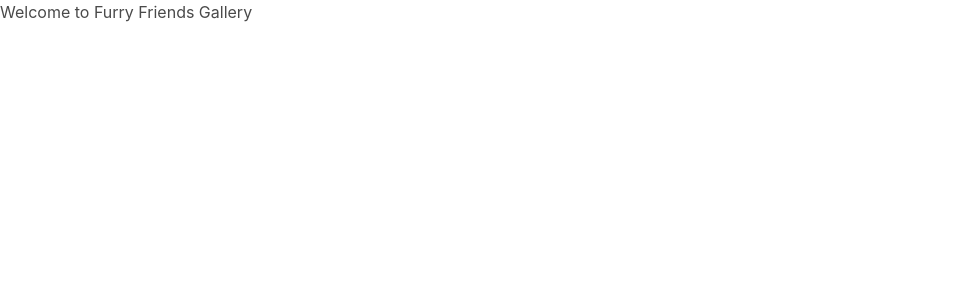
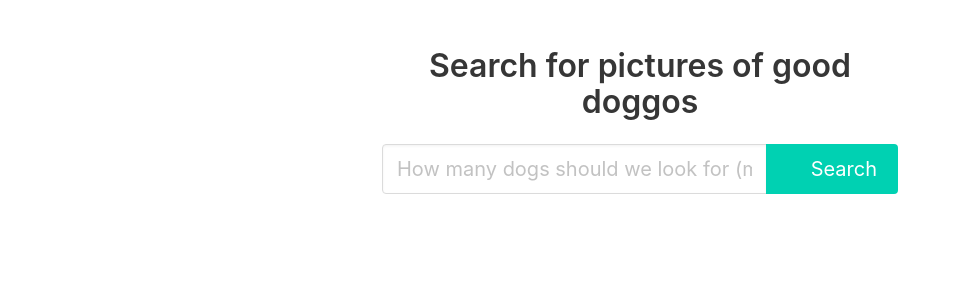
Before and after one commit to sudosoph/furry-friend-gallery, a React (Create React App) app: page / in a window 1280 px wide. Shown: the top 300 px of the page, without its empty margins (0-961 px from the left). Built offline with nearby package versions, Linux system fonts and the light colour scheme; no server answers.

Commit message:
Added App return logic and Bulma classes for CSS

```diff
--- a/src/App.js
+++ b/src/App.js
@@ -31,11 +31,57 @@ function App() {
   const [isLoading, setIsLoading] = useState(false);
   const [numOfDogs, setNumOfDogs] = useState('');
   const [totalDogsSearched, setTotalDogsSearched] = useState(0);
-  return (
-    <>
-      <h1>Welcome to Furry Friends Gallery</h1>
-    </>
-  );
+
+  const handleSubmit= async e => {
+    e.preventDefault();
+    setIsLoading(true);
+    setDogPictures(await loadDogPictures(numOfDogs));
+    setIsLoading(false);
+  }
+
+  useEffect(() => {
+    setTotalDogsSearched(totalDogs => totalDogs + dogPictures.length);
+  }, [dogPictures]);
+
+  useEffect(() => {
+    (async () => {
+      setIsLoading(loading => !loading);
+      const dogPictureData = await loadDogPictures();
+      setDogPictures(dogDataArray => [...dogPictureData]);
+      setIsLoading(loading => !loading);
+    })();
+  }, []);
+
+  return <div className="container">
+    <header className='columns section has-text-centered'>
+      <div className='column is-6 is-offset-3'>
+        <h1 className='title is-size-3'>
+          Search for pictures of good doggos
+        </h1>
+        <form className='form' onSubmit={handleSubmit}>
+          <div className='field has-addons has-addons-centered'>
+            <div className='control is-expanded'>
+              <input
+                type='text'
+                className='input is-medium'
+                placeholder='How many dogs should we look for (max 50)?'
+                value={numOfDogs}
+                onChange={e => setNumOfDogs(e.target.value)}
+                />
+            </div>
+            <div className='control'>
+              <button className='button is-primary is-medium'>
+                <span className='icon is-small'>
+                  <i className='fas fa-search'></i>
+                </span>
+                <span>Search</span>
+              </button>
+            </div>
+          </div>
+        </form>
+      </div>
+    </header>
+  </div>
+
 }
-
 export default App;
```
